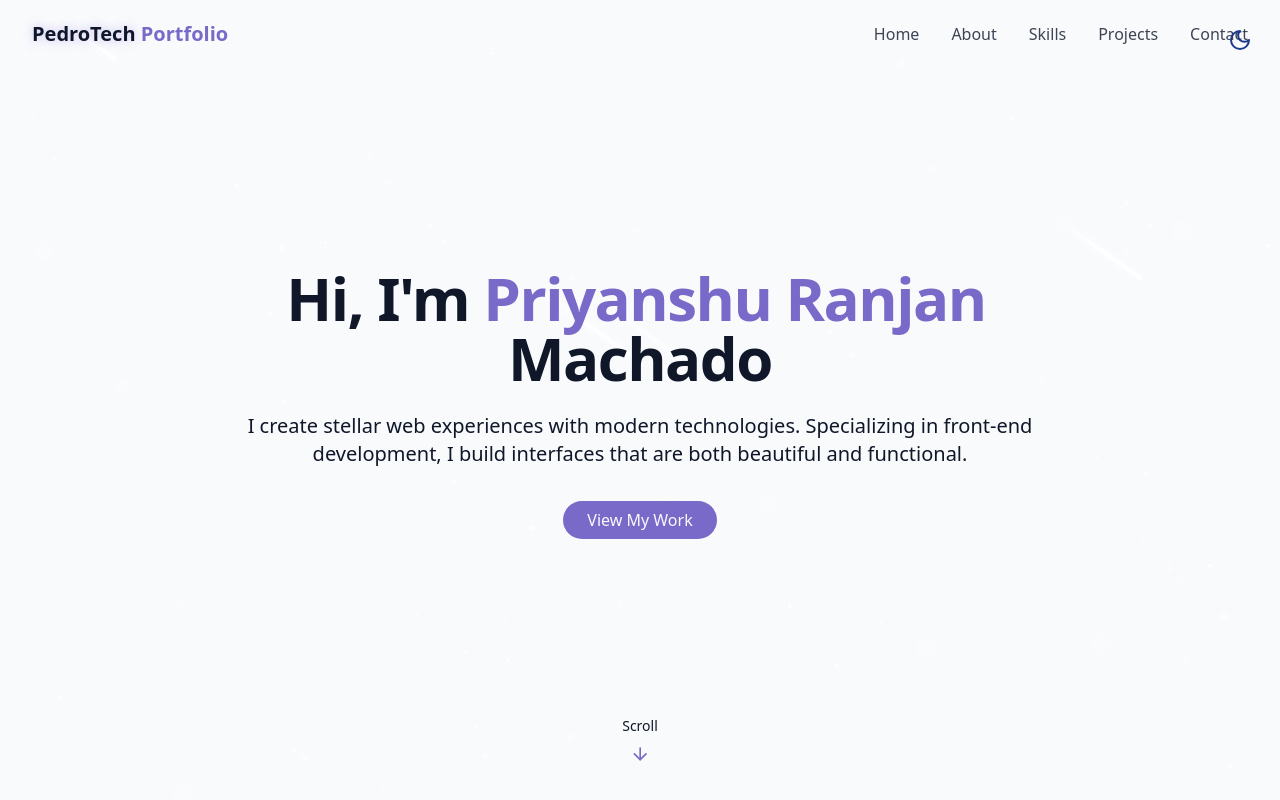
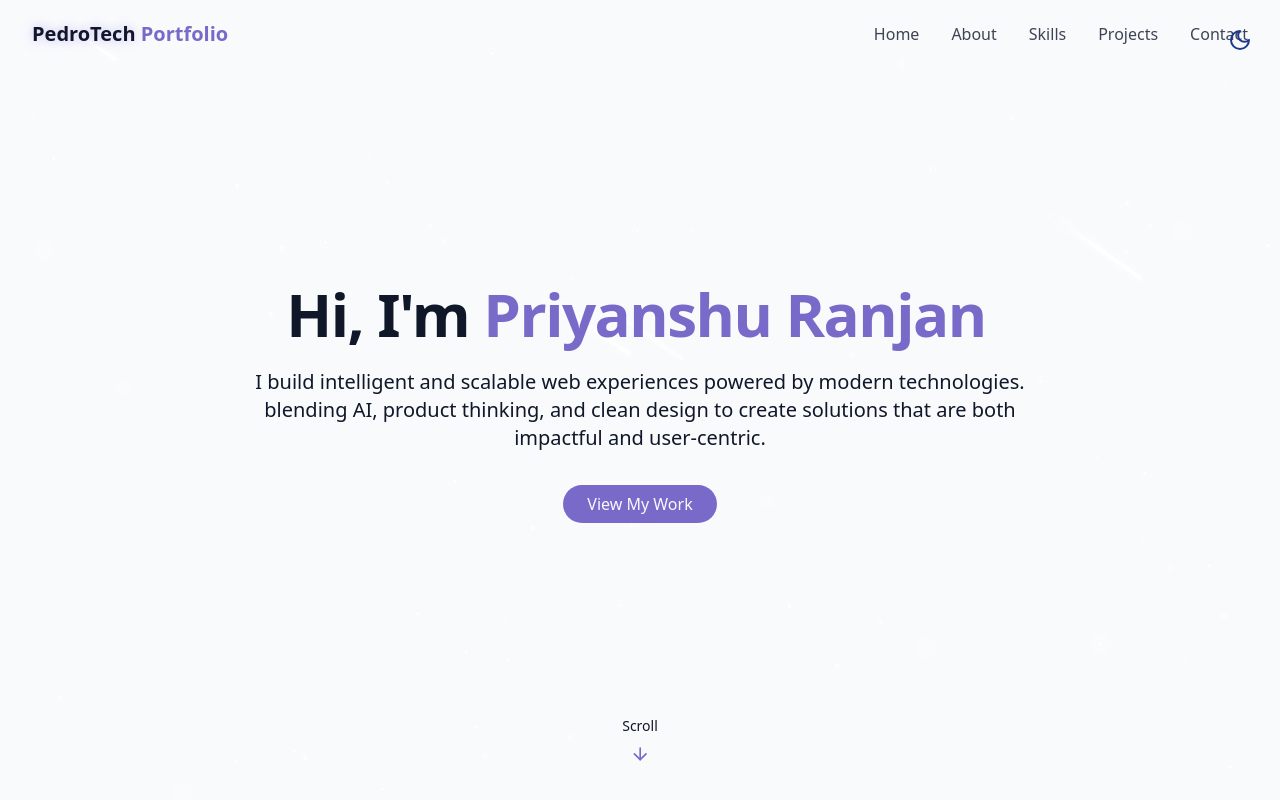
Before and after one commit to PriyanshuRanjan04/My-Portfolio, a React (Vite) app: page / in a window 1280 px wide. Shown: the top 800 px of the page. Built offline with nearby package versions, Linux system fonts and the light colour scheme.

Commit message:
Updated website

```diff
--- a/src/components/HeroSection.jsx
+++ b/src/components/HeroSection.jsx
@@ -16,14 +16,14 @@ export const HeroSection = () => {
             </span>
             <span className="text-gradient ml-2 opacity-0 animate-fade-in-delay-2">
               {" "}
-              Machado
+              {/* Machado */}
             </span>
           </h1>
 
           <p className="text-lg md:text-xl text-muted-foreground max-2-2xl mx-auto opacity-0 animate-fade-in-delay-3">
-            I create stellar web experiences with modern technologies.
-            Specializing in front-end development, I build interfaces that are
-            both beautiful and functional.
+            I build intelligent and scalable web experiences powered by modern technologies.
+            blending AI, product thinking, and clean design to create solutions
+            that are both impactful and user-centric.
           </p>
 
           <div className="pt-4 opacity-0 animate-fade-in-delay-4">
```
